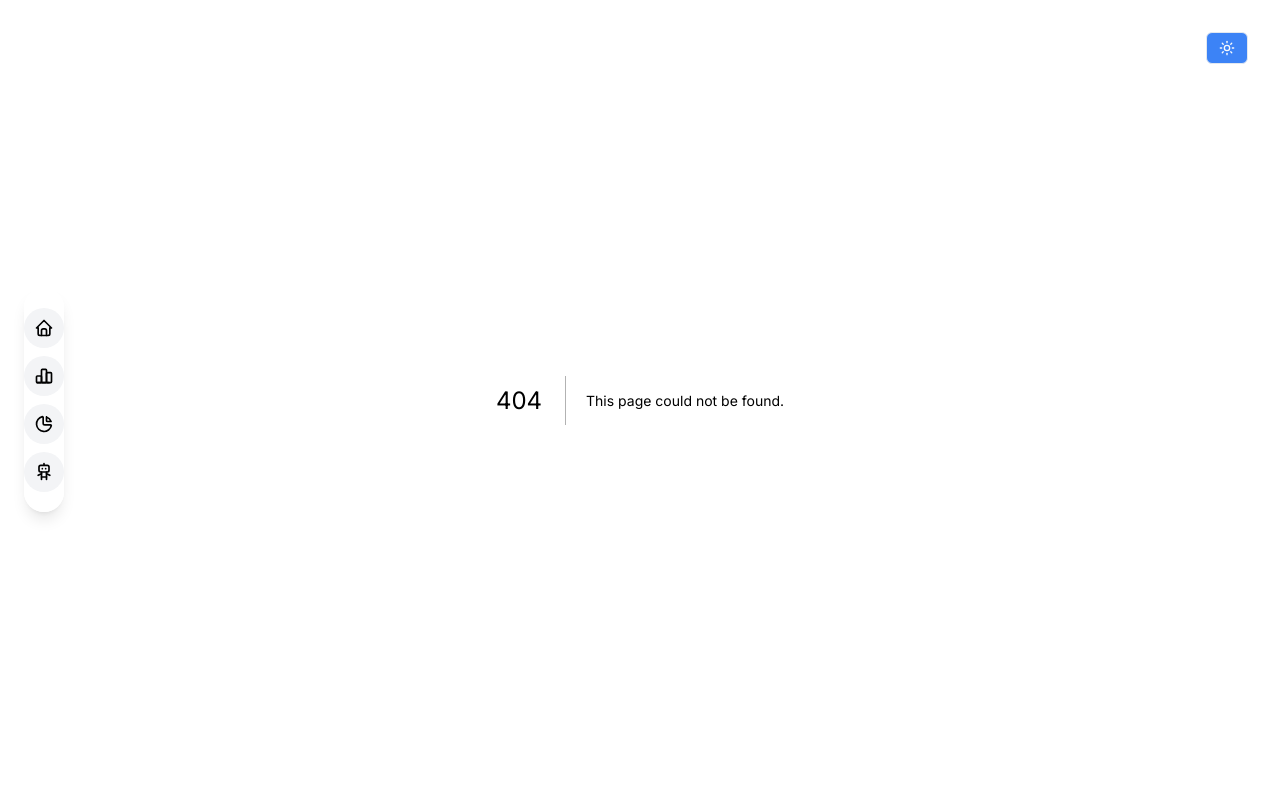
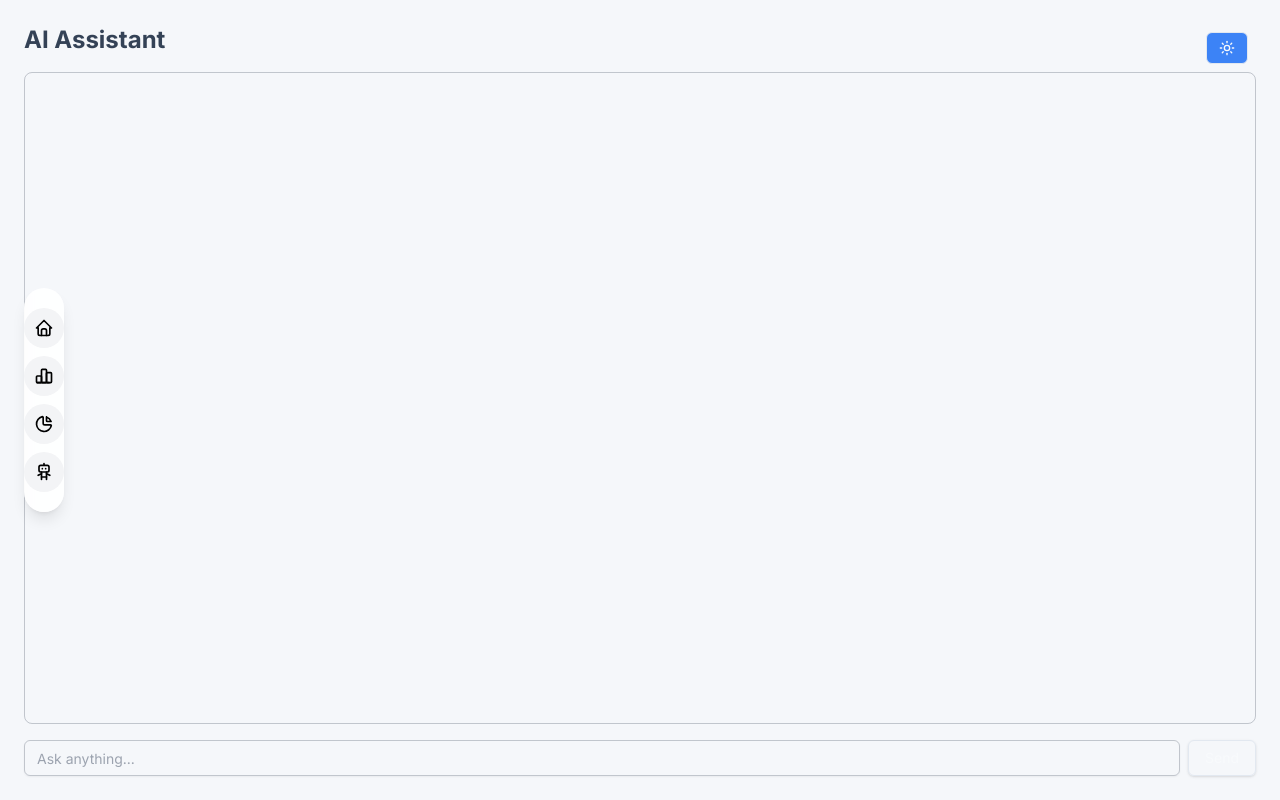
Before and after one commit to krish-shar/InvestIQ, a Next.js app in the folder frontend/: page /generate in a window 1280 px wide. Before the commit this address had no page. Built offline with nearby package versions, Linux system fonts and the light colour scheme.

Commit message:
added generate page

```diff
--- a/frontend/package.json
+++ b/frontend/package.json
@@ -19,10 +19,11 @@
     "lucide-react": "^0.460.0",
     "next": "15.0.3",
     "next-themes": "^0.4.3",
-    "react": "19.0.0-rc-66855b96-20241106",
+    "react": "^18.3.1",
     "react-chartjs-2": "^5.2.0",
-    "react-dom": "19.0.0-rc-66855b96-20241106",
+    "react-dom": "^18.3.1",
     "react-icons": "^5.3.0",
+    "react-syntax-highlighter": "^15.6.1",
     "shadcn-ui": "^0.9.3",
     "tailwind-merge": "^2.5.4",
     "tailwindcss-animate": "^1.0.7"
--- a/frontend/src/app/components/ui/floating-dock.tsx
+++ b/frontend/src/app/components/ui/floating-dock.tsx
@@ -16,7 +16,7 @@ const navItems = [
   { title: "Home", icon: <IconHome className="h-5 w-5" />, href: "/" },
   { title: "Choose", icon: <IconChartBar className="h-5 w-5" />, href: "/get-started" },
   { title: "Analyze", icon: <IconChartPie className="h-5 w-5" />, href: "/dashboard" },
-  { title: "Generate", icon: <IconRobot className="h-5 w-5" />, href: "#" },
+  { title: "Generate", icon: <IconRobot className="h-5 w-5" />, href: "/generate" },
 ];
 
 export const FloatingDock = () => {
--- /dev/null
+++ b/frontend/src/app/generate/page.tsx
@@ -0,0 +1,73 @@
+// app/new-page/page.tsx
+"use client";
+
+import { useState, useRef, useEffect } from "react";
+import { Input } from "@/app/components/ui/input";
+import { Button } from "@/app/components/ui/button";
+
+type Message = {
+  text: string;
+  isUser: boolean;
+};
+
+export default function GeneratePage() {
+  const [chatMessages, setChatMessages] = useState<Message[]>([]);
+  const [inputMessage, setInputMessage] = useState("");
+  const chatContainerRef = useRef<HTMLDivElement>(null);
+
+  const handleSendMessage = () => {
+    if (inputMessage.trim()) {
+      const userMessage: Message = { text: inputMessage, isUser: true };
+      const aiMessage: Message = { text: "I'm here to help! What would you like to know?", isUser: false };
+      setChatMessages([...chatMessages, userMessage, aiMessage]);
+      setInputMessage("");
+    }
+  };
+
+  useEffect(() => {
+    if (chatContainerRef.current) {
+      chatContainerRef.current.scrollTop = chatContainerRef.current.scrollHeight;
+    }
+  }, [chatMessages]);
+
+  return (
+    <div className="flex flex-col h-screen bg-background text-foreground">
+      {/* Full-width chat container */}
+      <div className="flex-grow bg-card text-card-foreground p-6 flex flex-col">
+        <h2 className="text-2xl font-bold mb-4">AI Assistant</h2>
+        <div
+          ref={chatContainerRef}
+          className="flex-grow overflow-y-auto mb-4 space-y-4 border border-gray-600/30 dark:border-gray-400/30 rounded-lg p-4"
+        >
+          {chatMessages.map((message, index) => (
+            <div
+              key={index}
+              className={`flex ${message.isUser ? "justify-end" : "justify-start"}`}
+            >
+              <div
+                className={`max-w-[70%] p-3 rounded-lg ${
+                  message.isUser
+                    ? "bg-blue-500 text-white rounded-br-none"
+                    : "bg-gray-200 dark:bg-gray-700 rounded-bl-none"
+                }`}
+              >
+                {message.text}
+              </div>
+            </div>
+          ))}
+        </div>
+        <div className="flex space-x-2">
+          <Input
+            type="text"
+            placeholder="Ask anything..."
+            value={inputMessage}
+            onChange={(e) => setInputMessage(e.target.value)}
+            onKeyPress={(e) => e.key === "Enter" && handleSendMessage()}
+            className="border-gray-600/30 dark:border-gray-400/30 flex-grow"
+          />
+          <Button onClick={handleSendMessage}>Send</Button>
+        </div>
+      </div>
+    </div>
+  );
+}
```
Also changed, not shown: 1 other file (tests, documents, lock files or other folders).
